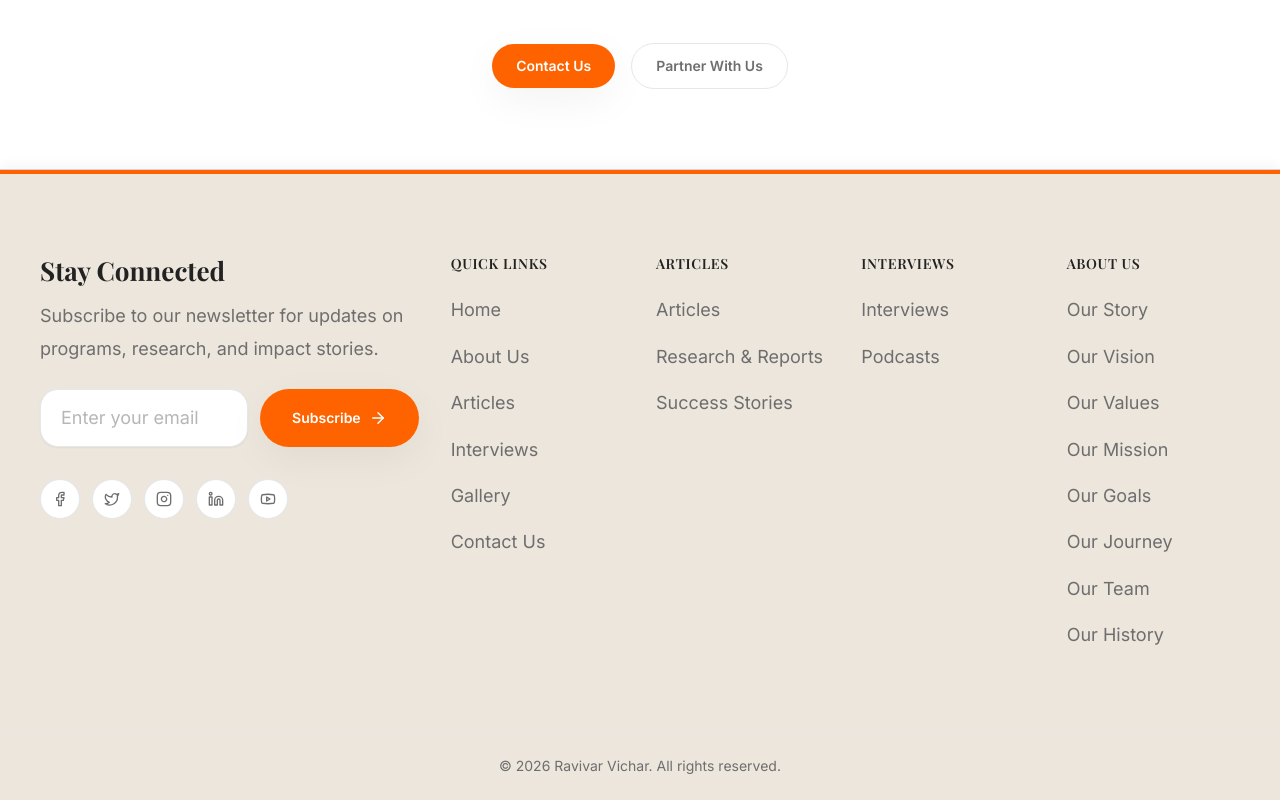
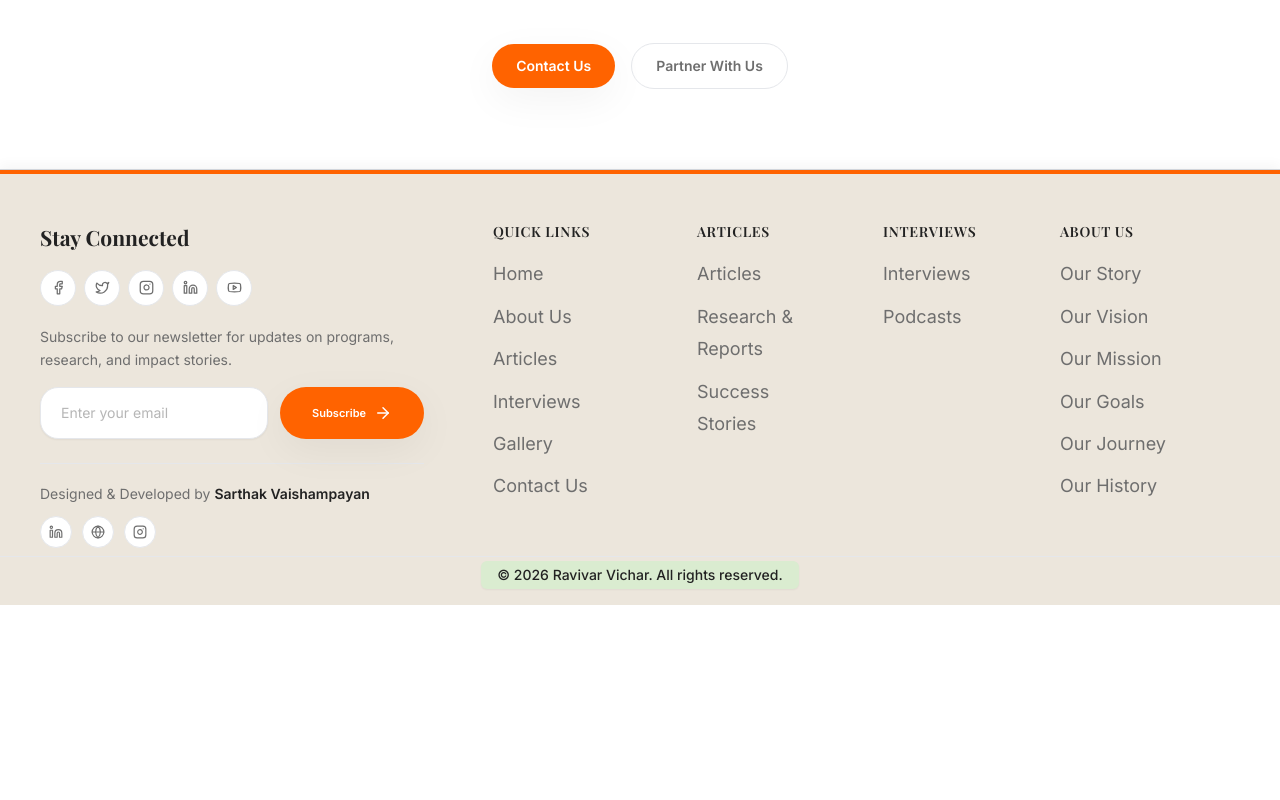
Before and after one commit to SarthakVaishampayan/RavivarVichar, a React (Vite) app in the folder apps/client/: page /faq in a window 1280 px wide. Shown: the part 3708-4508 px from the top of the page. After the commit the page ends 4313 px from the top, so only its background shows below. Built offline with nearby package versions, Linux system fonts and the light colour scheme.

Commit message:
fixed the footer configuration

```diff
--- a/apps/client/src/components/home/FeaturedResearch.jsx
+++ b/apps/client/src/components/home/FeaturedResearch.jsx
@@ -5,7 +5,7 @@ import SectionHeading from '../shared/SectionHeading';
 import Button from '../shared/Button';
 import api from '../../lib/axios';
 
-export default function FeaturedResearch() {
+export default function FeaturedResearch({ bgClass = 'bg-surface-white' }) {
   const [stories, setStories] = useState([]);
   const [loading, setLoading] = useState(true);
 
@@ -23,7 +23,7 @@ export default function FeaturedResearch() {
   if (loading) return null;
 
   return (
-    <section className="section-lg bg-surface-section section-separator">
+    <section className={`section-lg ${bgClass} section-separator`}>
       <div className="container-site">
         <SectionHeading
           label="Success Stories"
--- a/apps/client/src/components/home/ImpactStats.jsx
+++ b/apps/client/src/components/home/ImpactStats.jsx
@@ -65,9 +65,9 @@ function CountUp({ end, duration = 2000, suffix = '' }) {
   );
 }
 
-export default function ImpactStats() {
+export default function ImpactStats({ bgClass = 'bg-surface-white' }) {
   return (
-    <section className="section-lg bg-surface-white section-separator relative overflow-hidden">
+    <section className={`section-lg ${bgClass} section-separator relative overflow-hidden`}>
       {/* Subtle background decoration */}
       <div className="absolute inset-0 pointer-events-none">
         <div className="absolute top-0 left-0 w-1/3 h-px bg-gradient-to-r from-transparent via-primary-200 to-transparent" />
--- a/apps/client/src/components/home/Partners.jsx
+++ b/apps/client/src/components/home/Partners.jsx
@@ -3,7 +3,7 @@ import { motion } from 'framer-motion';
 import SectionHeading from '../shared/SectionHeading';
 import api from '../../lib/axios';
 
-export default function Partners() {
+export default function Partners({ bgClass = 'bg-surface-white' }) {
   const [partners, setPartners] = useState([]);
   const [loading, setLoading] = useState(true);
 
@@ -21,7 +21,7 @@ export default function Partners() {
   if (loading) return null;
 
   return (
-    <section className="section-lg bg-surface-secondary section-separator">
+    <section className={`section-lg ${bgClass} section-separator`}>
       <div className="container-site">
         <SectionHeading
           label="Our Partners"
--- a/apps/client/src/components/home/ProgramsGrid.jsx
+++ b/apps/client/src/components/home/ProgramsGrid.jsx
@@ -34,9 +34,9 @@ const whatWeDoItems = [
   },
 ];
 
-export default function ProgramsGrid() {
+export default function ProgramsGrid({ bgClass = 'bg-surface-white' }) {
   return (
-    <section className="section-lg bg-surface-white section-separator">
+    <section className={`section-lg ${bgClass} section-separator`}>
       <div className="container-site">
         <SectionHeading
           label="What We Do"
--- a/apps/client/src/components/home/Recognitions.jsx
+++ b/apps/client/src/components/home/Recognitions.jsx
@@ -6,7 +6,7 @@ import SectionHeading from '../shared/SectionHeading';
 import Button from '../shared/Button';
 import api from '../../lib/axios';
 
-export default function Recognitions() {
+export default function Recognitions({ bgClass = 'bg-surface-white' }) {
   const [recognitions, setRecognitions] = useState([]);
   const [loading, setLoading] = useState(true);
 
@@ -24,7 +24,7 @@ export default function Recognitions() {
   if (loading) return null;
 
   return (
-    <section className="section-lg bg-surface-section section-separator">
+    <section className={`section-lg ${bgClass} section-separator`}>
       <div className="container-site">
         <SectionHeading
           label="Recognitions"
--- a/apps/client/src/components/home/Testimonials.jsx
+++ b/apps/client/src/components/home/Testimonials.jsx
@@ -4,7 +4,7 @@ import { ChevronLeft, ChevronRight, Quote, User } from 'lucide-react';
 import SectionHeading from '../shared/SectionHeading';
 import api from '../../lib/axios';
 
-export default function Testimonials() {
+export default function Testimonials({ bgClass = 'bg-surface-white' }) {
   const [testimonials, setTestimonials] = useState([]);
   const [current, setCurrent] = useState(0);
   const [loading, setLoading] = useState(true);
@@ -28,7 +28,7 @@ export default function Testimonials() {
   const t = testimonials.length > 0 ? testimonials[current] : null;
 
   return (
-    <section className="section-lg bg-surface-white section-separator relative overflow-hidden">
+    <section className={`section-lg ${bgClass} section-separator relative overflow-hidden`}>
       {/* Decorative quote marks */}
       <div className="absolute top-20 right-20 opacity-[0.03] pointer-events-none">
         <Quote size={200} />
--- a/apps/client/src/components/layout/Footer.jsx
+++ b/apps/client/src/components/layout/Footer.jsx
@@ -1,6 +1,6 @@
 import { useState } from 'react';
 import { Link } from 'react-router-dom';
-import { Facebook, Twitter, Instagram, Linkedin, Youtube, ArrowRight, Check, Loader2 } from 'lucide-react';
+import { Facebook, Twitter, Instagram, Linkedin, Youtube, Globe, ArrowRight, Check, Loader2 } from 'lucide-react';
 import api from '../../lib/axios';
 
 const footerLinks = {
@@ -24,11 +24,9 @@ const footerLinks = {
   'About Us': [
     { label: 'Our Story', path: '/about#our-story' },
     { label: 'Our Vision', path: '/about#our-vision' },
-    { label: 'Our Values', path: '/about#our-values' },
     { label: 'Our Mission', path: '/about#our-mission' },
     { label: 'Our Goals', path: '/about#our-goals' },
     { label: 'Our Journey', path: '/about#our-journey' },
-    { label: 'Our Team', path: '/about#our-team' },
     { label: 'Our History', path: '/about#our-history' },
   ],
 };
@@ -40,6 +38,19 @@ const socialLinks = [
   { icon: Linkedin, href: 'https://www.linkedin.com/company/94272369', label: 'LinkedIn' },
   { icon: Youtube, href: 'https://www.youtube.com/@ravivarvichar', label: 'YouTube' },
 ];
+
+const developerLinks = [
+  { icon: Linkedin, href: 'https://www.linkedin.com/in/sarthakvaishampayan/', label: 'LinkedIn' },
+  { icon: Globe, href: 'https://sarthakvaishampayan.vercel.app/', label: 'Portfolio' },
+  { icon: Instagram, href: 'https://www.instagram.com/_sxrthxkk_/', label: 'Instagram' },
+];
+
+// Right-shift percentages for the link columns (desktop only)
+const linkColumnMargins = {
+  'Quick Links': 'lg:ml-[25%]',
+  'Articles': 'lg:ml-[25%]',
+  'Interviews': 'lg:ml-[15%]',
+};
 
 export default function Footer() {
   const [email, setEmail] = useState('');
@@ -68,34 +79,16 @@ export default function Footer() {
     <footer className="bg-surface-secondary border-t border-gray-300 shadow-[0_-4px_12px_rgba(0,0,0,0.04)]">
       {/* Top accent bar */}
       <div className="h-1 w-full bg-gradient-to-r from-primary-400 via-primary-500 to-primary-400" />
-      <div className="container-site py-20">
-        <div className="grid grid-cols-1 lg:grid-cols-6 gap-12 lg:gap-8">
+      <div className="container-site pt-12 pb-2">
+        <div className="grid grid-cols-1 lg:grid-cols-6 gap-10 lg:gap-6">
           {/* Newsletter + Social Column */}
           <div className="lg:col-span-2">
-            <h3 className="text-card font-heading font-bold text-ink-primary mb-3">
+            <h3 className="text-[21px] font-heading font-bold text-ink-primary mb-4">
               Stay Connected
             </h3>
-            <p className="text-body text-ink-secondary mb-6">
-              Subscribe to our newsletter for updates on programs, research, and impact stories.
-            </p>
-            <form onSubmit={handleNewsletter} className="max-lg:flex-col flex gap-3 max-w-sm">
-              <input
-                type="email"
-                value={email}
-                onChange={(e) => setEmail(e.target.value)}
-                placeholder="Enter your email"
-                className="input-field flex-1"
-                required
-              />
-              <button type="submit" disabled={loading || subscribed} className="btn-primary shrink-0">
-                {loading ? <Loader2 size={18} className="animate-spin" /> : subscribed ? <Check size={18} /> : <><span>Subscribe</span> <ArrowRight size={18} /></>}
-              </button>
-            </form>
-            {error && <p className="text-xs text-red-500 mt-2">{error}</p>}
-            {subscribed && <p className="text-xs text-green-600 mt-2">Thank you for subscribing!</p>}
 
-            {/* Social Icons */}
-            <div className="flex items-center gap-3 mt-8">
+            {/* Social Icons — on their own line below the heading */}
+            <div className="flex items-center gap-2 mb-5">
               {socialLinks.map((social) => {
                 const Icon = social.icon;
                 return (
@@ -105,22 +98,69 @@ export default function Footer() {
                     target="_blank"
                     rel="noopener noreferrer"
                     aria-label={social.label}
-                    className="flex max-lg:h-11 max-lg:w-11 h-10 w-10 items-center justify-center rounded-full bg-white border border-gray-200 text-ink-secondary hover:bg-primary-500 hover:text-white hover:border-primary-500 transition-all duration-300"
+                    title={social.label}
+                    className="flex h-9 w-9 items-center justify-center rounded-full bg-white border border-gray-200 text-ink-secondary hover:bg-primary-500 hover:text-white hover:border-primary-500 transition-all duration-300"
                   >
-                    <Icon size={16} />
+                    <Icon size={15} />
                   </a>
                 );
               })}
+            </div>
+
+            <p className="text-[14px] leading-relaxed text-ink-secondary mb-4">
+              Subscribe to our newsletter for updates on programs, research, and impact stories.
+            </p>
+
+            <form onSubmit={handleNewsletter} className="max-lg:flex-col flex gap-3 max-w-sm">
+              <input
+                type="email"
+                value={email}
+                onChange={(e) => setEmail(e.target.value)}
+                placeholder="Enter your email"
+                className="input-field flex-1 !text-[14px]"
+                required
+              />
+              <button type="submit" disabled={loading || subscribed} className="btn-primary shrink-0 !text-[11px]">
+                {loading ? <Loader2 size={18} className="animate-spin" /> : subscribed ? <Check size={18} /> : <><span>Subscribe</span> <ArrowRight size={18} /></>}
+              </button>
+            </form>
+            {error && <p className="text-xs text-red-500 mt-2">{error}</p>}
+            {subscribed && <p className="text-xs text-green-600 mt-2">Thank you for subscribing!</p>}
+
+            {/* Designed & Developed credit */}
+            <div className="mt-6 pt-5 border-t border-gray-200">
+              <p className="text-sm text-ink-secondary">
+                Designed &amp; Developed by{' '}
+                <span className="font-semibold text-ink-primary">Sarthak Vaishampayan</span>
+              </p>
+              <div className="flex items-center gap-2.5 mt-3">
+                {developerLinks.map((social) => {
+                  const Icon = social.icon;
+                  return (
+                    <a
+                      key={social.label}
+                      href={social.href}
+                      target="_blank"
+                      rel="noopener noreferrer"
+                      aria-label={social.label}
+                      title={social.label}
+                      className="flex h-8 w-8 items-center justify-center rounded-full bg-white border border-gray-200 text-ink-secondary hover:bg-primary-500 hover:text-white hover:border-primary-500 transition-all duration-300"
+                    >
+                      <Icon size={14} />
+                    </a>
+                  );
+                })}
+              </div>
             </div>
           </div>
 
           {/* Link Columns */}
           {Object.entries(footerLinks).map(([heading, links]) => (
-            <div key={heading}>
-              <h4 className="text-sm font-semibold text-ink-primary uppercase tracking-wider mb-5">
+            <div key={heading} className={linkColumnMargins[heading] || ''}>
+              <h4 className="text-sm font-semibold text-ink-primary uppercase tracking-wider mb-4">
                 {heading}
               </h4>
-              <ul className="space-y-3.5">
+              <ul className="space-y-2.5">
                 {links.map((link) => (
                   <li key={link.label}>
                     <Link
@@ -139,9 +179,11 @@ export default function Footer() {
 
       {/* Bottom Bar */}
       <div className="border-t border-gray-200">
-        <div className="container-site py-6 text-center">
-          <p className="text-sm text-ink-secondary">
-            © {new Date().getFullYear()} Ravivar Vichar. All rights reserved.
+        <div className="container-site pt-1 pb-4 text-center">
+          <p className="text-sm text-ink-primary">
+            <span className="inline-block bg-secondary-100 text-ink-primary font-medium px-4 py-1 rounded-md shadow-sm">
+              © {new Date().getFullYear()} Ravivar Vichar. All rights reserved.
+            </span>
           </p>
         </div>
       </div>
--- a/apps/client/src/pages/About.jsx
+++ b/apps/client/src/pages/About.jsx
@@ -221,7 +221,7 @@ export default function About() {
         <RavivarModel />
 
         {/* Goals & Objectives */}
-        <section id="our-goals" className="section-md bg-surface-section section-separator">
+        <section id="our-goals" className="section-md bg-surface-white section-separator">
           <div className="container-content">
             <SectionHeading
               label="GOALS & OBJECTIVES"
@@ -250,7 +250,7 @@ export default function About() {
         </section>
 
         {/* Core Values */}
-        <section id="our-values" className="section-md bg-surface-white">
+        <section id="our-values" className="section-md bg-surface-section">
           <div className="container-content">
             <SectionHeading
               label="OUR CORE VALUES"
@@ -275,7 +275,7 @@ export default function About() {
         </section>
 
         {/* Our Journey */}
-        <section id="our-journey" className="section-md bg-surface-section">
+        <section id="our-journey" className="section-md bg-surface-white">
           <div className="container-content">
             <SectionHeading
               label="OUR JOURNEY"
@@ -393,7 +393,7 @@ export default function About() {
         </section>
 
         {/* Key Initiatives */}
-        <section className="section-md bg-surface-white">
+        <section className="section-md bg-surface-section">
           <div className="container-content">
             <SectionHeading
               label="KEY INITIATIVES"
@@ -422,7 +422,7 @@ export default function About() {
         </section>
 
         {/* Our History */}
-        <section id="our-history" className="section-md bg-surface-section">
+        <section id="our-history" className="section-md bg-surface-white">
           <div className="container-content">
             <SectionHeading
               label="OUR HISTORY"
--- a/apps/client/src/pages/Home.jsx
+++ b/apps/client/src/pages/Home.jsx
@@ -81,12 +81,25 @@ export default function Home() {
       <Navbar />
 
       <main>
-        {sections
-          .filter((s) => s.visible && sectionComponents[s.key])
-          .map((s) => {
-            const Component = sectionComponents[s.key];
-            return <Component key={s.key} />;
-          })}
+        {(() => {
+          // Automatically alternate backgrounds (white ↔ colored) for visible
+          // sections, regardless of which sections are hidden in the builder.
+          // The hero keeps its own dark full-screen image.
+          let bandIndex = -1;
+          return sections
+            .filter((s) => s.visible && sectionComponents[s.key])
+            .map((s) => {
+              const Component = sectionComponents[s.key];
+              if (s.key !== 'hero') bandIndex += 1;
+              const bgClass =
+                s.key === 'hero'
+                  ? undefined
+                  : bandIndex % 2 === 0
+                    ? 'bg-surface-white'
+                    : 'bg-surface-section';
+              return <Component key={s.key} bgClass={bgClass} />;
+            });
+        })()}
       </main>
 
       <Footer />
```
